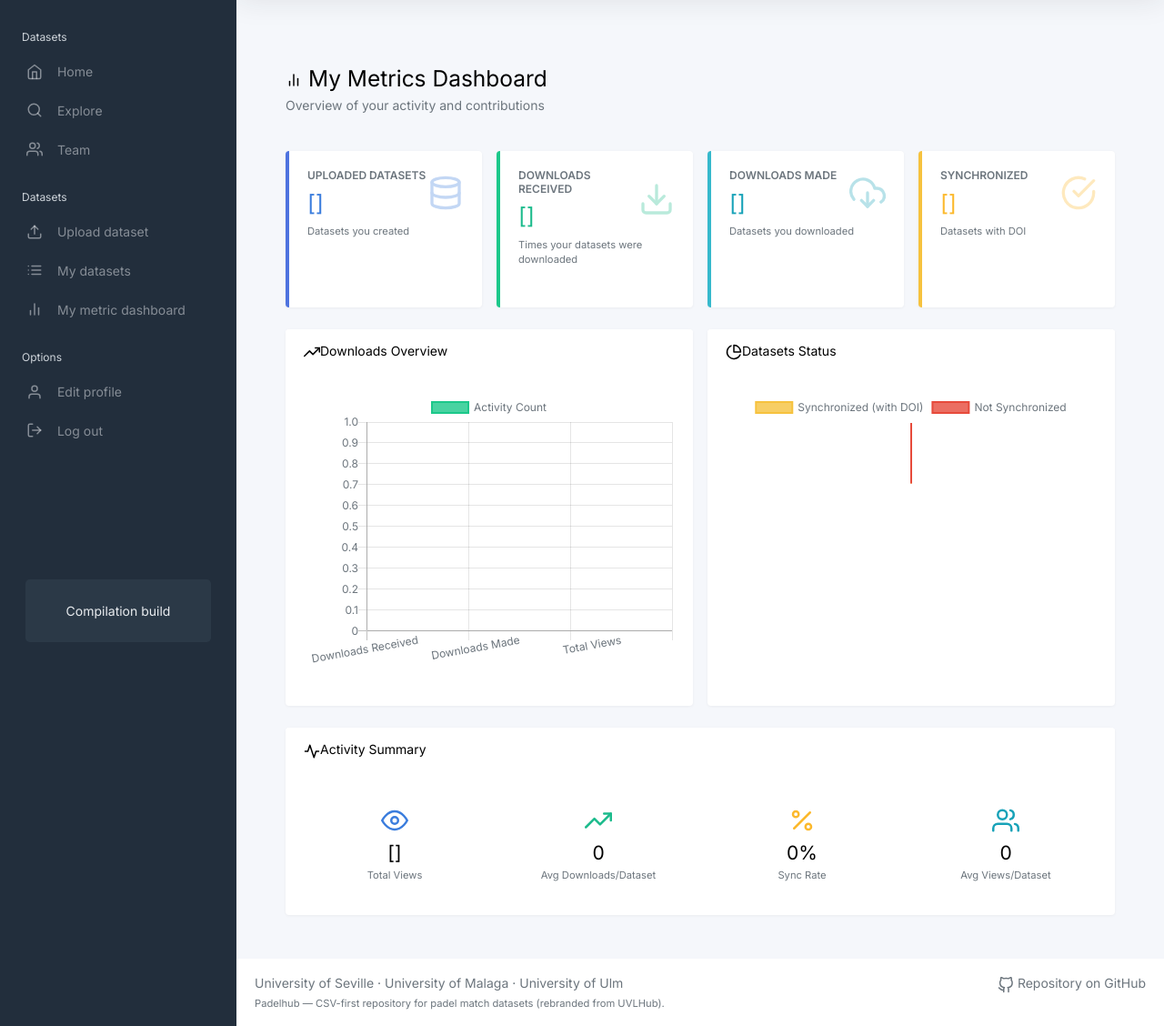
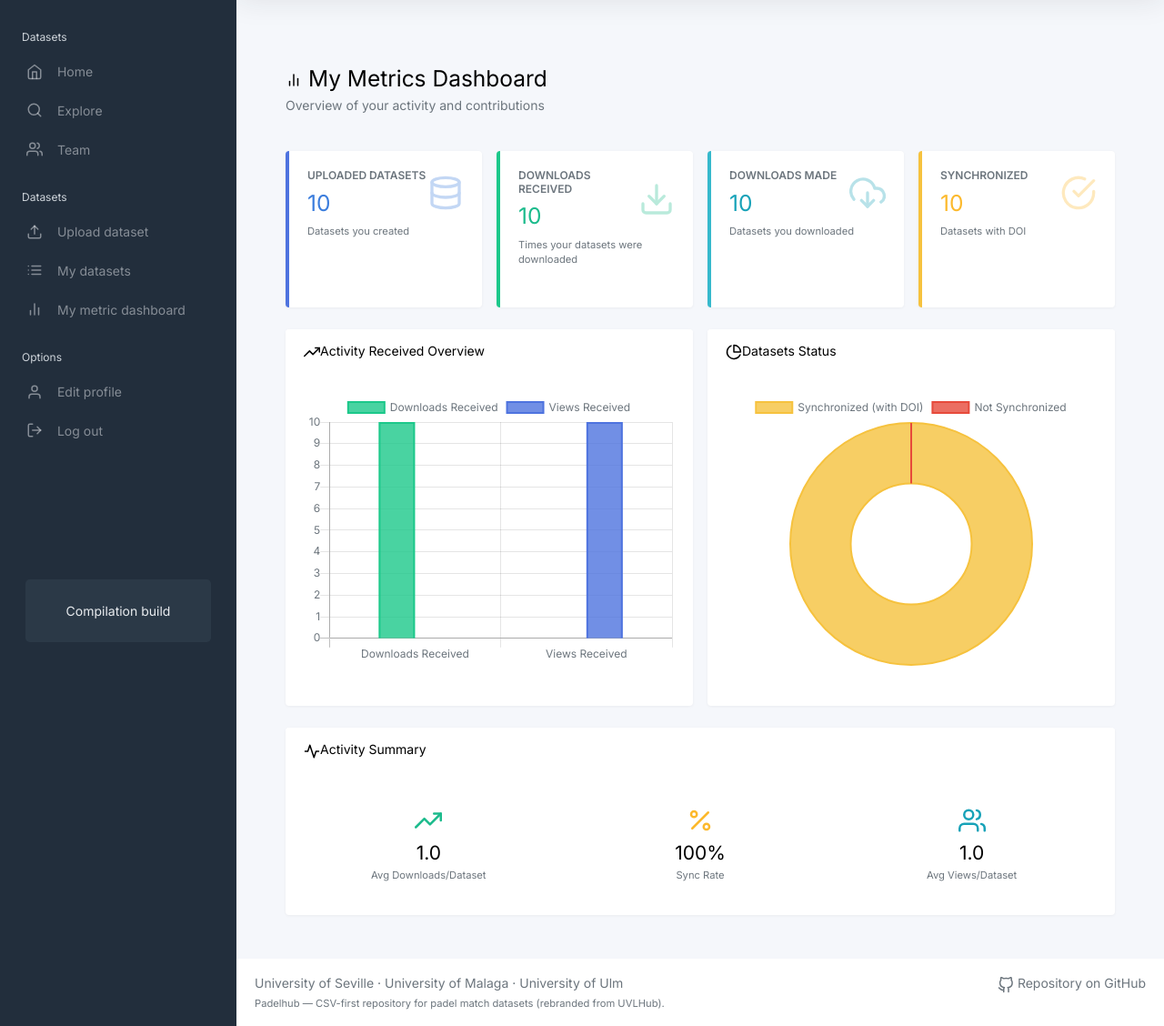
Before and after one commit to EGC-PadelHub/padel-hub, a Flask app: template app/modules/profile/templates/profile/metrics_dashboard.html in a window 1280 px wide. Shown: the part 66-1194 px from the top of the page at 91% size. Run offline with Flask 3, Linux system fonts and the light colour scheme; the template is opened without the code that fills it: most values are stand-ins (such as "Sample title", 1, 10 or a date in 2020); some libraries are stand-ins or nearby versions.

Commit message:
fix: Activity received dashboard

```diff
--- a/app/modules/profile/templates/profile/metrics_dashboard.html
+++ b/app/modules/profile/templates/profile/metrics_dashboard.html
@@ -18,7 +18,7 @@
                     <div class="d-flex justify-content-between align-items-center">
                         <div>
                             <h6 class="text-muted mb-2 text-uppercase" style="font-size: 0.75rem; font-weight: 700;">Uploaded Datasets</h6>
-                            <h2 class="mb-0 font-weight-bold text-primary">{{ uploaded_datasets }}</h2>
+                            <h2 class="mb-0 font-weight-bold text-primary">{{ uploaded_datasets|default(0)|int }}</h2>
                         </div>
                         <div class="text-primary" style="opacity: 0.3;">
                             <i data-feather="database" style="width: 40px; height: 40px;"></i>
@@ -36,7 +36,7 @@
                     <div class="d-flex justify-content-between align-items-center">
                         <div>
                             <h6 class="text-muted mb-2 text-uppercase" style="font-size: 0.75rem; font-weight: 700;">Downloads Received</h6>
-                            <h2 class="mb-0 font-weight-bold text-success">{{ downloads_of_my_datasets }}</h2>
+                            <h2 class="mb-0 font-weight-bold text-success">{{ downloads_of_my_datasets|default(0)|int }}</h2>
                         </div>
                         <div class="text-success" style="opacity: 0.3;">
                             <i data-feather="download" style="width: 40px; height: 40px;"></i>
@@ -54,7 +54,7 @@
                     <div class="d-flex justify-content-between align-items-center">
                         <div>
                             <h6 class="text-muted mb-2 text-uppercase" style="font-size: 0.75rem; font-weight: 700;">Downloads Made</h6>
-                            <h2 class="mb-0 font-weight-bold text-info">{{ downloads_i_made }}</h2>
+                            <h2 class="mb-0 font-weight-bold text-info">{{ downloads_i_made|default(0)|int }}</h2>
                         </div>
                         <div class="text-info" style="opacity: 0.3;">
                             <i data-feather="download-cloud" style="width: 40px; height: 40px;"></i>
@@ -72,7 +72,7 @@
                     <div class="d-flex justify-content-between align-items-center">
                         <div>
                             <h6 class="text-muted mb-2 text-uppercase" style="font-size: 0.75rem; font-weight: 700;">Synchronized</h6>
-                            <h2 class="mb-0 font-weight-bold text-warning">{{ synchronizations }}</h2>
+                            <h2 class="mb-0 font-weight-bold text-warning">{{ synchronizations|default(0)|int }}</h2>
                         </div>
                         <div class="text-warning" style="opacity: 0.3;">
                             <i data-feather="check-circle" style="width: 40px; height: 40px;"></i>
@@ -90,7 +90,7 @@
         <div class="col-lg-6">
             <div class="card border-0 shadow-sm h-100">
                 <div class="card-header bg-white border-0 py-3">
-                    <h5 class="mb-0"><i data-feather="trending-up" class="mr-2"></i>Downloads Overview</h5>
+                    <h5 class="mb-0"><i data-feather="trending-up" class="mr-2"></i>Activity Received Overview</h5>
                 </div>
                 <div class="card-body">
                     <div style="position: relative; height: 300px;">
@@ -124,31 +124,24 @@
                 </div>
                 <div class="card-body">
                     <div class="row text-center">
-                        <div class="col-md-3 mb-3 mb-md-0">
-                            <div class="p-3">
-                                <i data-feather="eye" class="text-primary mb-2" style="width: 30px; height: 30px;"></i>
-                                <h3 class="mb-1">{{ views }}</h3>
-                                <p class="text-muted mb-0 small">Total Views</p>
-                            </div>
-                        </div>
-                        <div class="col-md-3 mb-3 mb-md-0">
+                        <div class="col-md-4 mb-3 mb-md-0">
                             <div class="p-3">
                                 <i data-feather="trending-up" class="text-success mb-2" style="width: 30px; height: 30px;"></i>
-                                <h3 class="mb-1">{{ (downloads_of_my_datasets / uploaded_datasets)|round(1) if uploaded_datasets > 0 else 0 }}</h3>
+                                <h3 class="mb-1">{{ ((downloads_of_my_datasets|default(0)|int) / (uploaded_datasets|default(0)|int))|round(1) if (uploaded_datasets|default(0)|int) > 0 else 0 }}</h3>
                                 <p class="text-muted mb-0 small">Avg Downloads/Dataset</p>
                             </div>
                         </div>
-                        <div class="col-md-3 mb-3 mb-md-0">
+                        <div class="col-md-4 mb-3 mb-md-0">
                             <div class="p-3">
                                 <i data-feather="percent" class="text-warning mb-2" style="width: 30px; height: 30px;"></i>
-                                <h3 class="mb-1">{{ ((synchronizations / uploaded_datasets * 100)|round(0)|int) if uploaded_datasets > 0 else 0 }}%</h3>
+                                <h3 class="mb-1">{{ (((synchronizations|default(0)|int) / (uploaded_datasets|default(0)|int) * 100)|round(0)|int) if (uploaded_datasets|default(0)|int) > 0 else 0 }}%</h3>
                                 <p class="text-muted mb-0 small">Sync Rate</p>
                             </div>
                         </div>
-                        <div class="col-md-3">
+                        <div class="col-md-4">
                             <div class="p-3">
                                 <i data-feather="users" class="text-info mb-2" style="width: 30px; height: 30px;"></i>
-                                <h3 class="mb-1">{{ (views / uploaded_datasets)|round(1) if uploaded_datasets > 0 else 0 }}</h3>
+                                <h3 class="mb-1">{{ ((views|default(0)|int) / (uploaded_datasets|default(0)|int))|round(1) if (uploaded_datasets|default(0)|int) > 0 else 0 }}</h3>
                                 <p class="text-muted mb-0 small">Avg Views/Dataset</p>
                             </div>
                         </div>
@@ -180,25 +173,37 @@
     document.addEventListener('DOMContentLoaded', function() {
         // Downloads Chart (Bar Chart)
         const downloadsCtx = document.getElementById('downloadsChart').getContext('2d');
+        // Data now represents actions received on the user's datasets (excluding Synchronizations)
+        const receivedData = [{{ downloads_of_my_datasets|default(0)|int }}, {{ views|default(0)|int }}];
+        console.log('Activity received chart data:', receivedData);
+        const labels = ['Downloads Received', 'Views Received'];
+        const bgColors = [
+            'rgba(28, 200, 138, 0.8)',
+            'rgba(78, 115, 223, 0.8)'
+        ];
+        const borderColors = [
+            'rgb(28, 200, 138)',
+            'rgb(78, 115, 223)'
+        ];
+
+        // Build one dataset per label so legend shows a colored item for each bar
+        // Adjust `barThickness` to change width (pixels). Tweak this value as needed.
+        const BAR_THICKNESS_PX = 40;
+        const datasets = labels.map((lbl, idx) => ({
+            label: lbl,
+            data: labels.map((_, i) => (i === idx ? receivedData[idx] : 0)),
+            backgroundColor: bgColors[idx],
+            borderColor: borderColors[idx],
+            borderWidth: 2,
+            barThickness: BAR_THICKNESS_PX,
+            maxBarThickness: BAR_THICKNESS_PX * 2
+        }));
+
         new Chart(downloadsCtx, {
             type: 'bar',
             data: {
-                labels: ['Downloads Received', 'Downloads Made', 'Total Views'],
-                datasets: [{
-                    label: 'Activity Count',
-                    data: [{{ downloads_of_my_datasets }}, {{ downloads_i_made }}, {{ views }}],
-                    backgroundColor: [
-                        'rgba(28, 200, 138, 0.8)',
-                        'rgba(54, 185, 204, 0.8)',
-                        'rgba(78, 115, 223, 0.8)'
-                    ],
-                    borderColor: [
-                        'rgb(28, 200, 138)',
-                        'rgb(54, 185, 204)',
-                        'rgb(78, 115, 223)'
-                    ],
-                    borderWidth: 2
-                }]
+                labels: labels,
+                datasets: datasets
             },
             options: {
                 responsive: true,
@@ -208,14 +213,24 @@
                 },
                 plugins: {
                     legend: {
-                        display: false
+                        display: true,
+                        position: 'top',
+                        labels: {
+                            usePointStyle: true,
+                            boxWidth: 12,
+                            padding: 12,
+                            font: { size: 12 }
+                        }
                     }
                 },
                 scales: {
                     y: {
                         beginAtZero: true,
+                        min: 0,
+                        suggestedMin: 0,
                         ticks: {
-                            precision: 0
+                            precision: 0,
+                            stepSize: 1
                         }
                     }
                 }
@@ -224,8 +239,8 @@
 
         // Datasets Status Chart (Doughnut Chart)
         const datasetsCtx = document.getElementById('datasetsChart').getContext('2d');
-        const synchronized = {{ synchronizations }};
-        const notSynchronized = {{ uploaded_datasets }} - synchronized;
+    const synchronized = {{ synchronizations|default(0)|int }};
+    const notSynchronized = {{ uploaded_datasets|default(0)|int }} - synchronized;
 
         new Chart(datasetsCtx, {
             type: 'doughnut',
```
